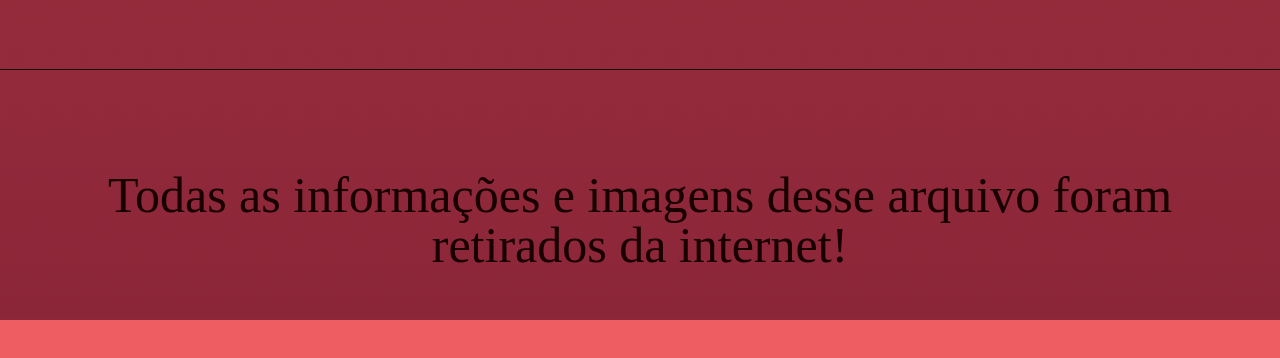
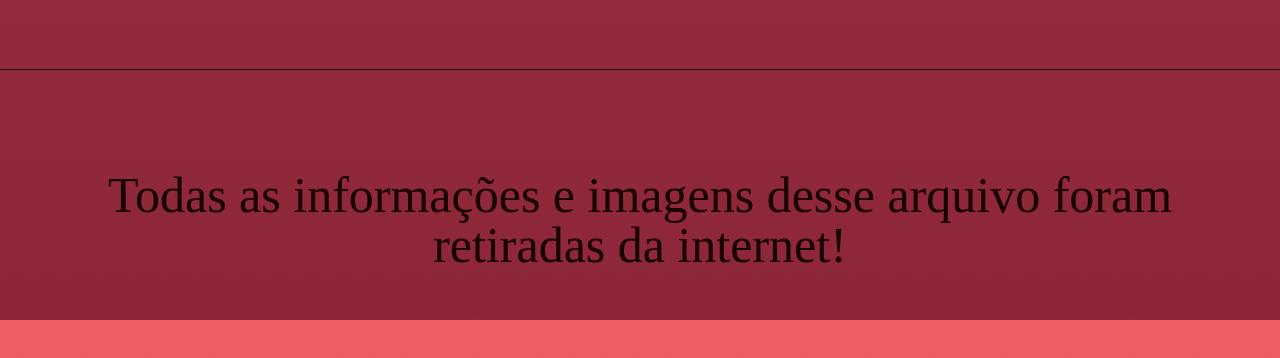
Before and after one commit to CarlosMiguel4254/StevenWiki, a plain HTML site: page index.html in a window 1280 px wide. Shown: the part 3171-3529 px from the top of the page. Drawn offline with Linux system fonts and the light colour scheme.

Commit message:
Update index.html

```diff
--- a/index.html
+++ b/index.html
@@ -74,7 +74,7 @@
 
         </main>
         <footer>
-            <p> Todas as informações e imagens desse arquivo foram retirados da internet!</p>
+            <p> Todas as informações e imagens desse arquivo foram retiradas da internet!</p>
         </footer>
     </header>
 
```
